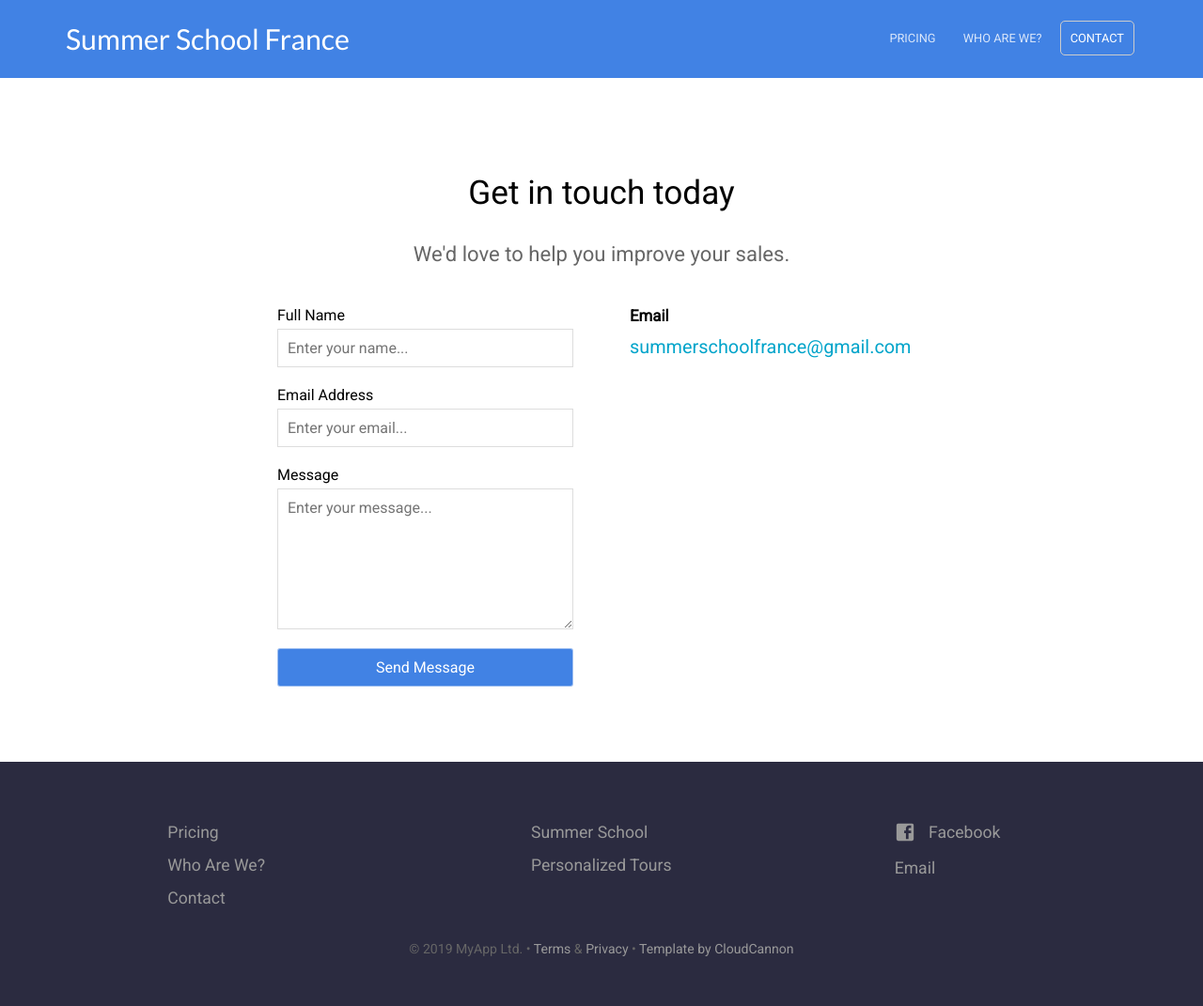
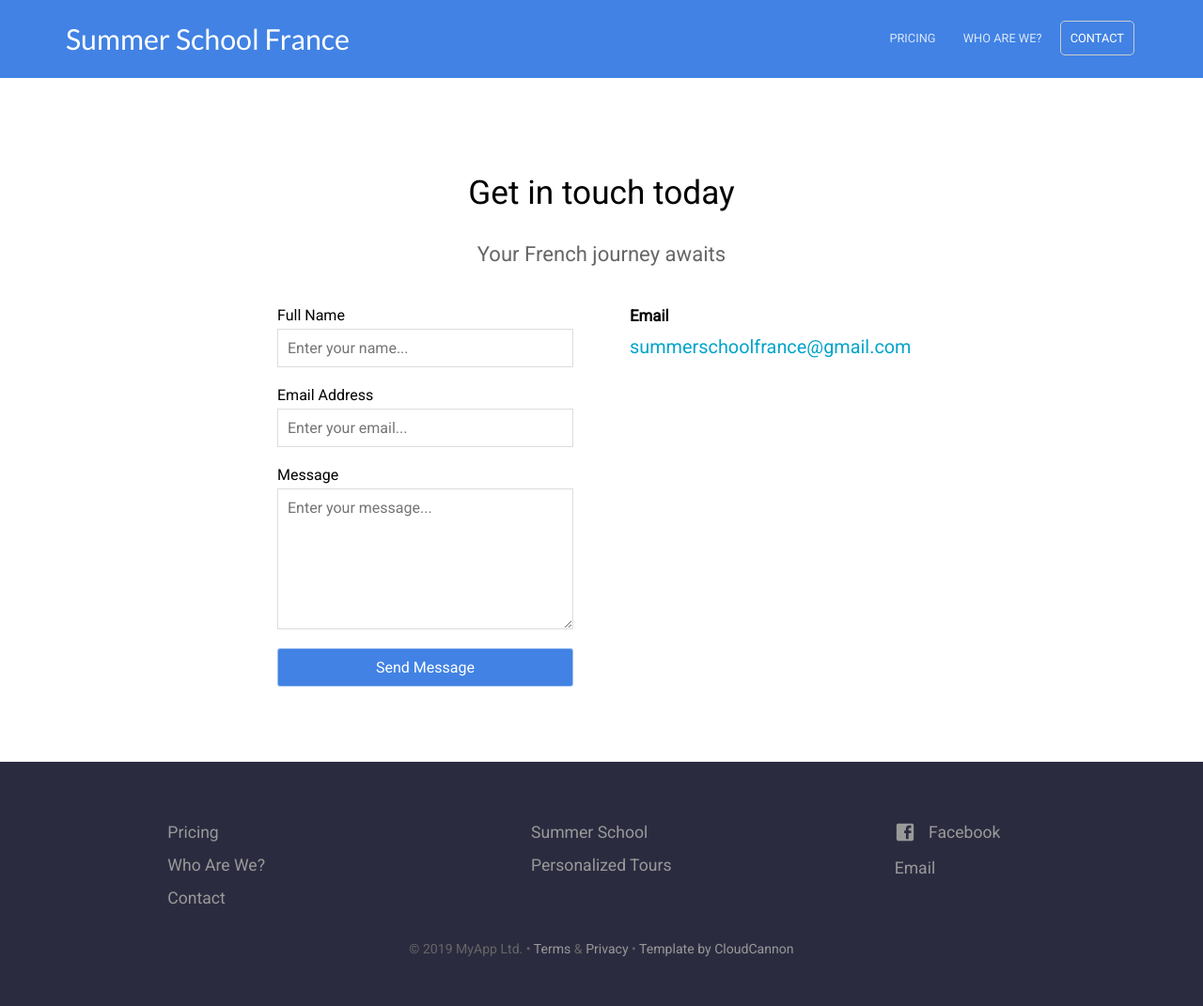
Before and after one commit to baritchie/project1, a Jekyll site: the page built from contact.html, in a window 1280 px wide. Shown: the whole page at 94% size. Built offline with Jekyll 4.4.1, drawn with Linux system fonts in a browser that asks for light colours.

Commit message:
Updated 'contact.html' via CloudCannon

```diff
--- a/contact.html
+++ b/contact.html
@@ -1,7 +1,7 @@
 ---
 title: Contact
 heading: Get in touch today
-description: We'd love to help you improve your sales.
+description: Your French journey awaits
 
 map:
   latitude: -45.8787605
```
